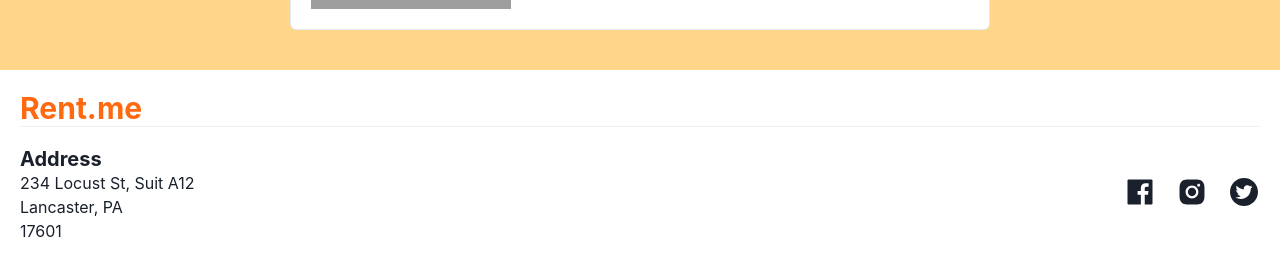
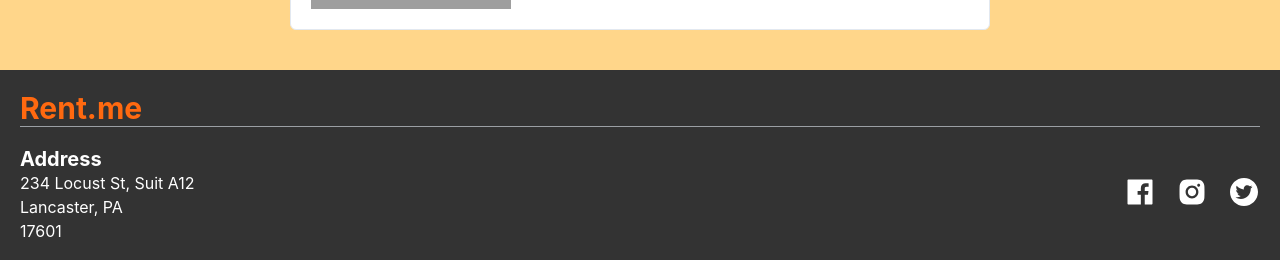
Before and after one commit to DalareR/RentMe, a React (Vite) app: page / in a window 1280 px wide. Shown: the part 2001-2261 px from the top of the page. Built offline with nearby package versions, Linux system fonts and the light colour scheme; no server answers; grey boxes are pictures that could not be loaded.

Commit message:
changed bg color for Footer

```diff
--- a/src/components/Footer.tsx
+++ b/src/components/Footer.tsx
@@ -17,7 +17,7 @@ import { Link } from "react-router-dom";
 
 function Footer() {
   return (
-    <Box p="20px">
+    <Box p="20px" bg={`rgba(0,0,0,.8)`} color="white">
       <Heading size="lg" color="brand.500">
         Rent.me
       </Heading>
```
